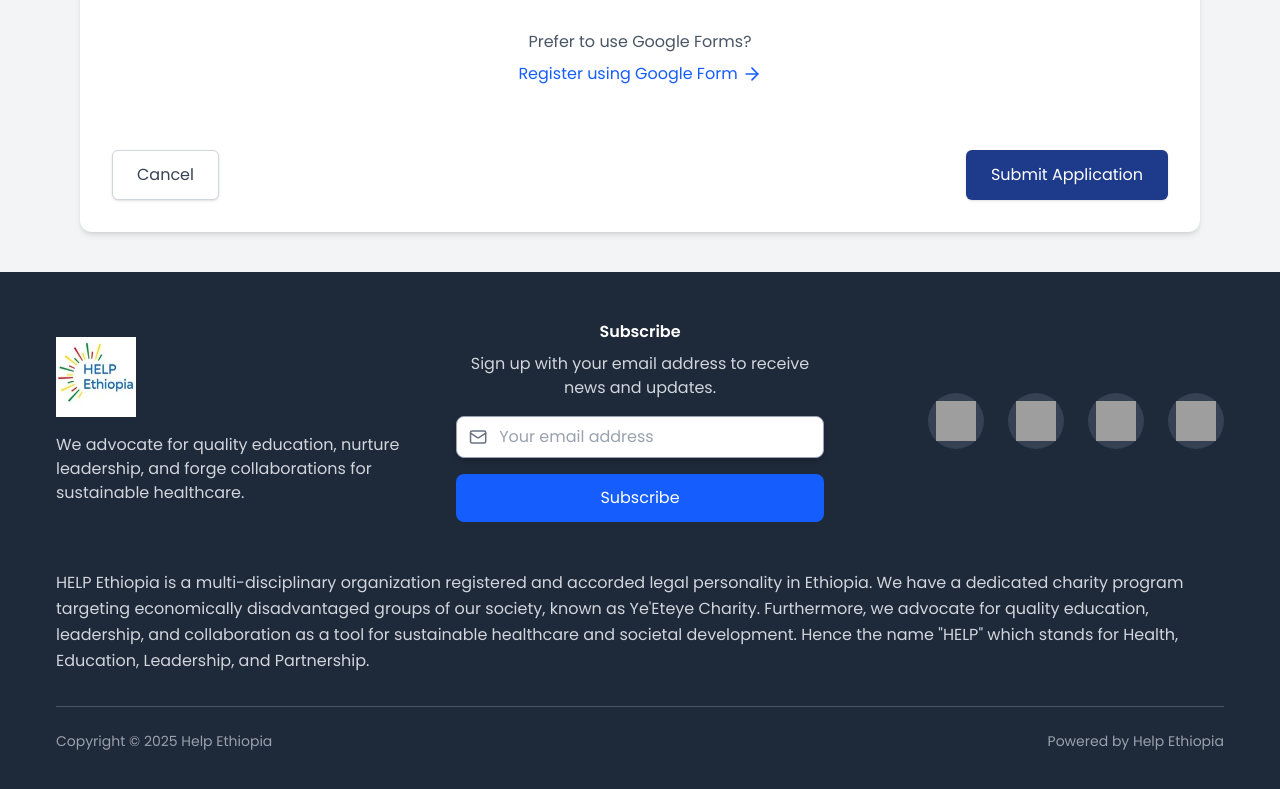
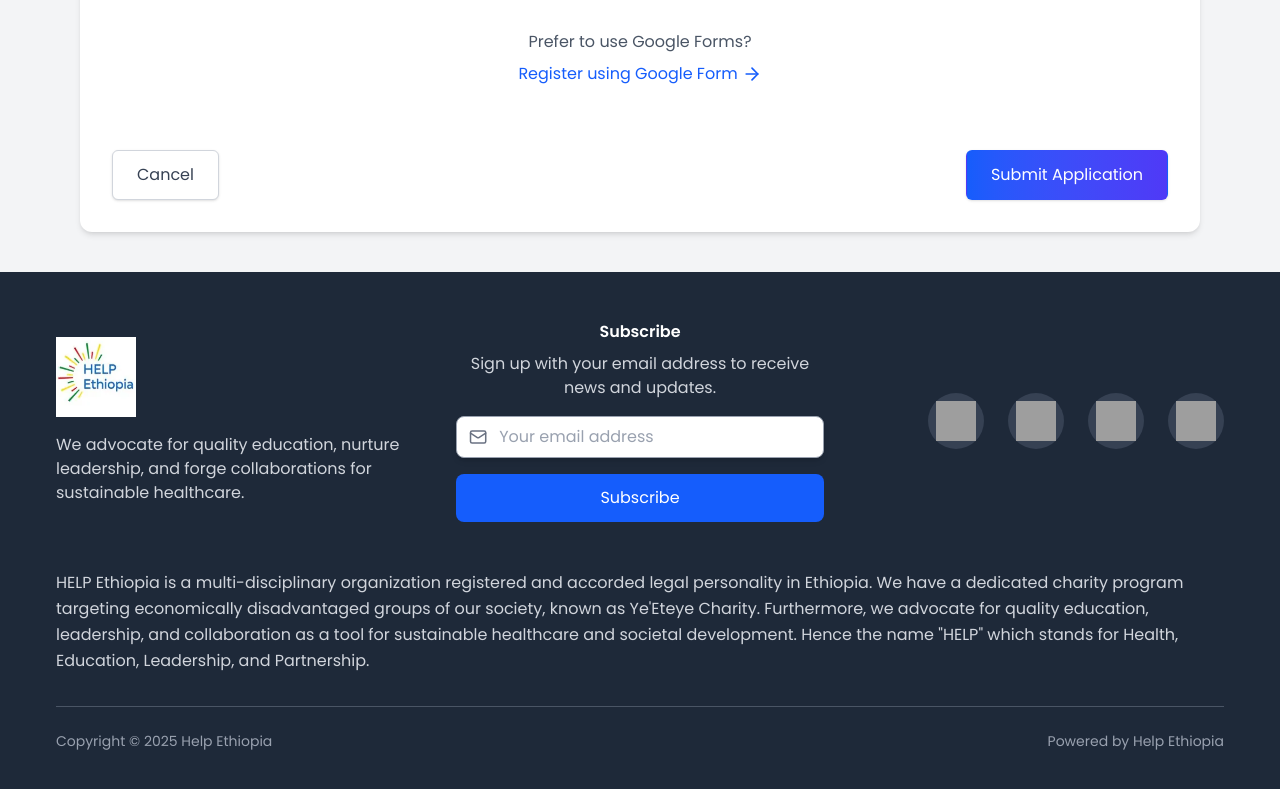
Before and after one commit to dagimgetaw/Help-Ethiopia-Website, a React (Vite) app in the folder frontend/: page /register in a window 1280 px wide. Shown: the part 2193-2982 px from the top of the page. Built offline with nearby package versions, Linux system fonts and the light colour scheme; grey boxes are pictures that could not be loaded.

Commit message:
style: change the btn color

```diff
--- a/frontend/src/Components/Register/Register.jsx
+++ b/frontend/src/Components/Register/Register.jsx
@@ -767,7 +767,7 @@ export default function Register() {
                       className="h-5 w-5 text-blue-600 focus:ring-blue-500"
                     />
                     <span className="ml-2 text-gray-700">
-                      No, I don't agree
+                      No, I don&apos;t agree
                     </span>
                   </label>
                 </div>
@@ -860,7 +860,7 @@ export default function Register() {
               <Link to="/">
                 <button
                   type="button"
-                  className="inline-flex items-center px-6 py-3 border border-gray-300 text-base font-medium rounded-md shadow-sm text-gray-700 bg-white hover:bg-gray-50 focus:outline-none focus:ring-2 focus:ring-offset-2 focus:ring-blue-500 cursor-pointer"
+                  className="inline-flex items-center px-6 py-3 border border-gray-300 text-base font-medium rounded-md shadow-sm text-gray-700 bg-white hover:bg-gray-50 cursor-pointer"
                 >
                   Cancel
                 </button>
@@ -871,8 +871,8 @@ export default function Register() {
                 aria-busy={isSubmitting}
                 className={`inline-flex items-center px-6 py-3 border border-transparent text-base font-medium rounded-md shadow-sm text-white ${
                   isSubmitting
-                    ? "bg-gray-400 cursor-not-allowed"
-                    : "bg-[#1E3A8A] hover:bg-[#172554] transition-colors cursor-pointer"
+                    ? "bg-blue-400 cursor-not-allowed"
+                    : "bg-gradient-to-r from-blue-600 to-indigo-600 hover:from-blue-700 hover:to-indigo-700 shadow-md hover:shadow-lg cursor-pointer"
                 }`}
               >
                 {isSubmitting ? (
```
